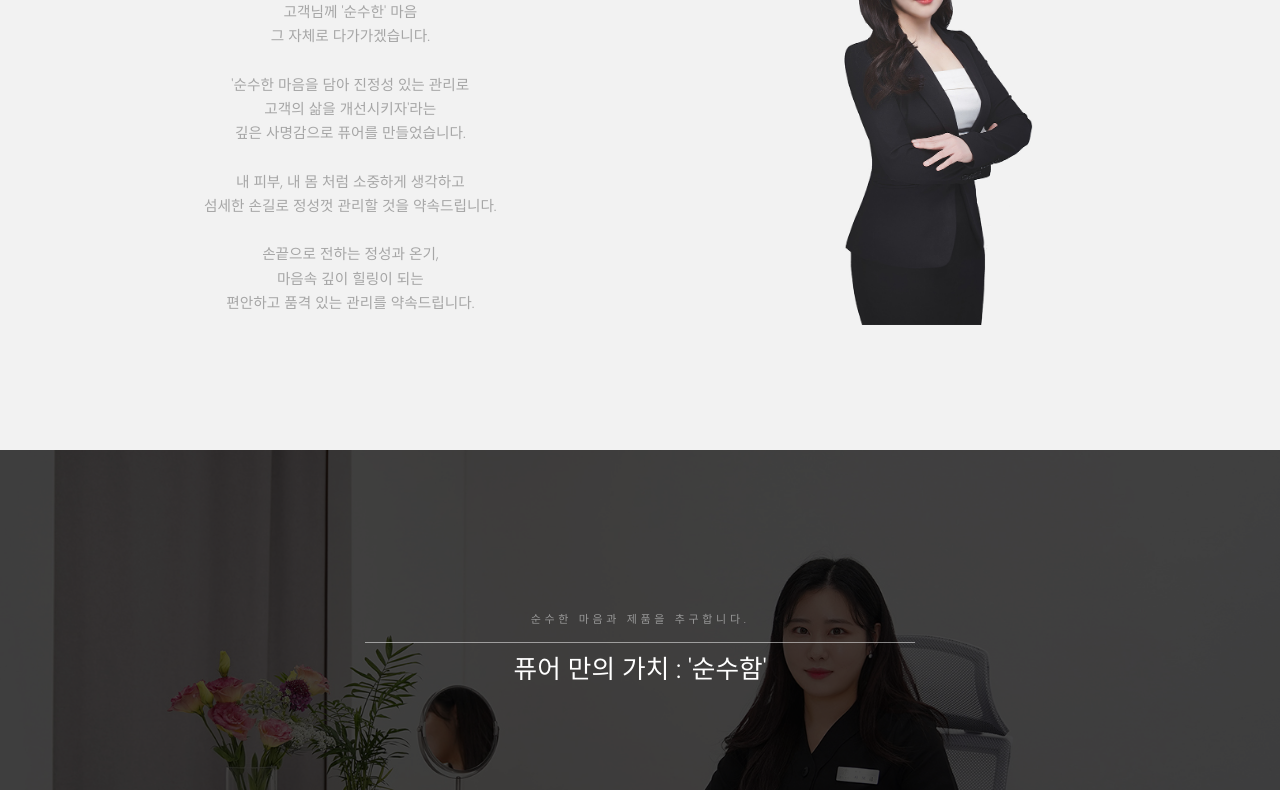
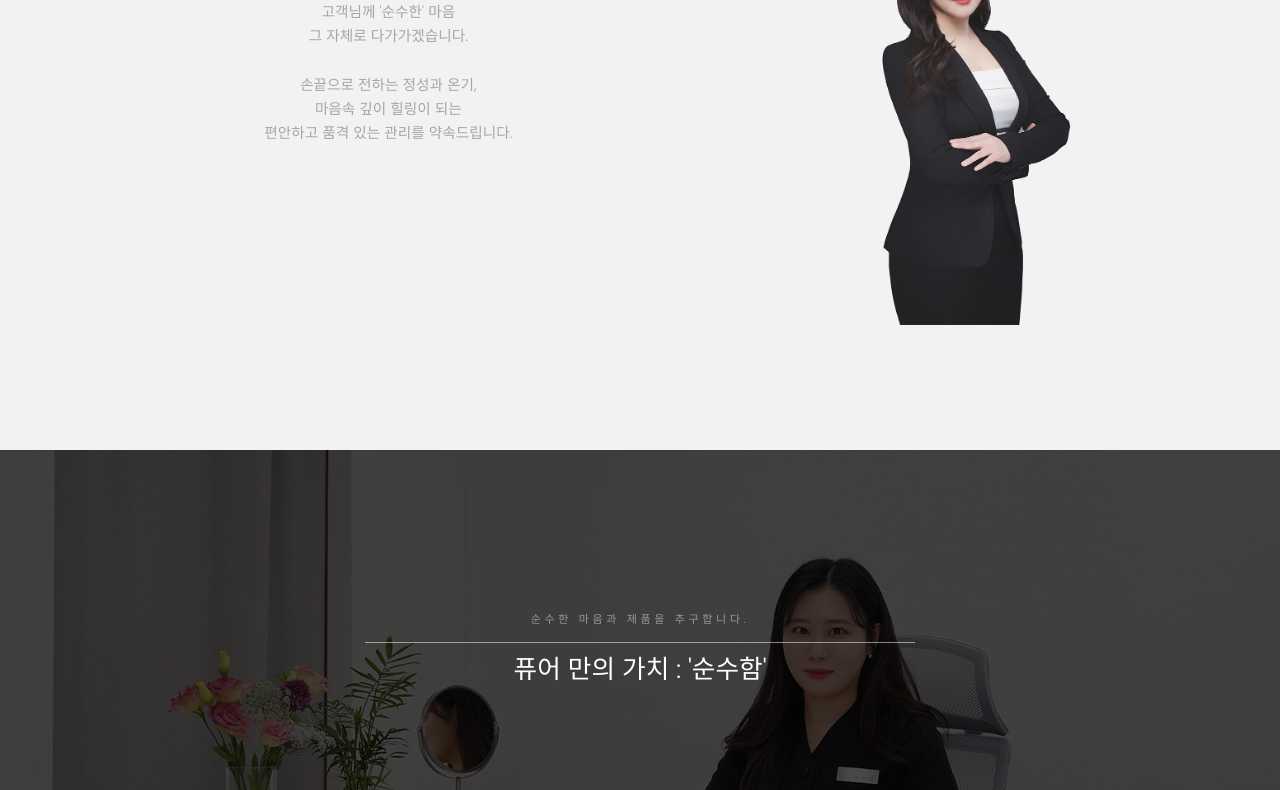
Before and after one commit to pure-skin/pure-skin.github.io, a plain HTML site: page index.html in a window 1280 px wide. Shown: the part 781-1571 px from the top of the page. Drawn offline with Linux system fonts and the light colour scheme.

Commit message:
reflect feedback

```diff
--- a/index.html
+++ b/index.html
@@ -23,6 +23,7 @@
 	#three {
 		padding: 0;
 	}
+
 	#footer {
 		font-size: 20px;
 	}
@@ -74,7 +75,7 @@
 		}
 	}
 </style>
-<body>
+<body style="background: #f2f2f2;">
 <!-- Header -->
 <header id="header" class="alt">
 <div class="logo mesthe-logo">
@@ -92,7 +93,7 @@
 </nav>
 <!-- Banner -->
 <section class="banner full">
-<article>
+<!-- <article>
 <img src="images/slide01.jpg" alt=""/>
 <div id="slider" class="inner">
 	<header>
@@ -103,7 +104,7 @@
 	</p>
 	</header>
 </div>
-</article>
+</article> -->
 <article>
 <img src="images/slide02.jpg" alt=""/>
 <div id="slider" class="inner">
@@ -141,8 +142,8 @@
 </div>
 </article>
 </section>
-<!-- 일랑만의 철학 -->
-<section id="three" class="wrapper style2">
+<!-- 퓨어 만의 철학 -->
+<section id="three" style="margin-left: 10%; margin-right: 10%;" class="wrapper style2">
 <div class="inner">
 	<div class="grid-style">
 		<div class="align-center">
@@ -154,13 +155,6 @@
 			</header>
 			고객님께 '순수한' 마음<br>
 			 그 자체로 다가가겠습니다.<br>
-			<br>
-			 '순수한 마음을 담아 진정성 있는 관리로<br>
-			 고객의 삶을 개선시키자'라는<br>
-			 깊은 사명감으로 퓨어를 만들었습니다.<br>
-			<br>
-			 내 피부, 내 몸 처럼 소중하게 생각하고<br>
-			 섬세한 손길로 정성껏 관리할 것을 약속드립니다.<br>
 			<br>
 			 손끝으로 전하는 정성과 온기,<br>
 			 마음속 깊이 힐링이 되는<br>
@@ -248,7 +242,7 @@
 						</p>
 						<p>
 							<b>전신 릴렉스 테라피</b><br>
-							2시간 200,000<br>
+							2시간 30분 250,000<br>
 							<br>
 							 머리부터 발끝까지 부드러운 손길과 밀착감으로 심신의 안정을 찾아주고 힐링 시켜주는 편안한 릴렉스 전신 관리입니다<br>
 						</p>
```
Also changed, not shown: introduce.html (+5 -2 lines).
